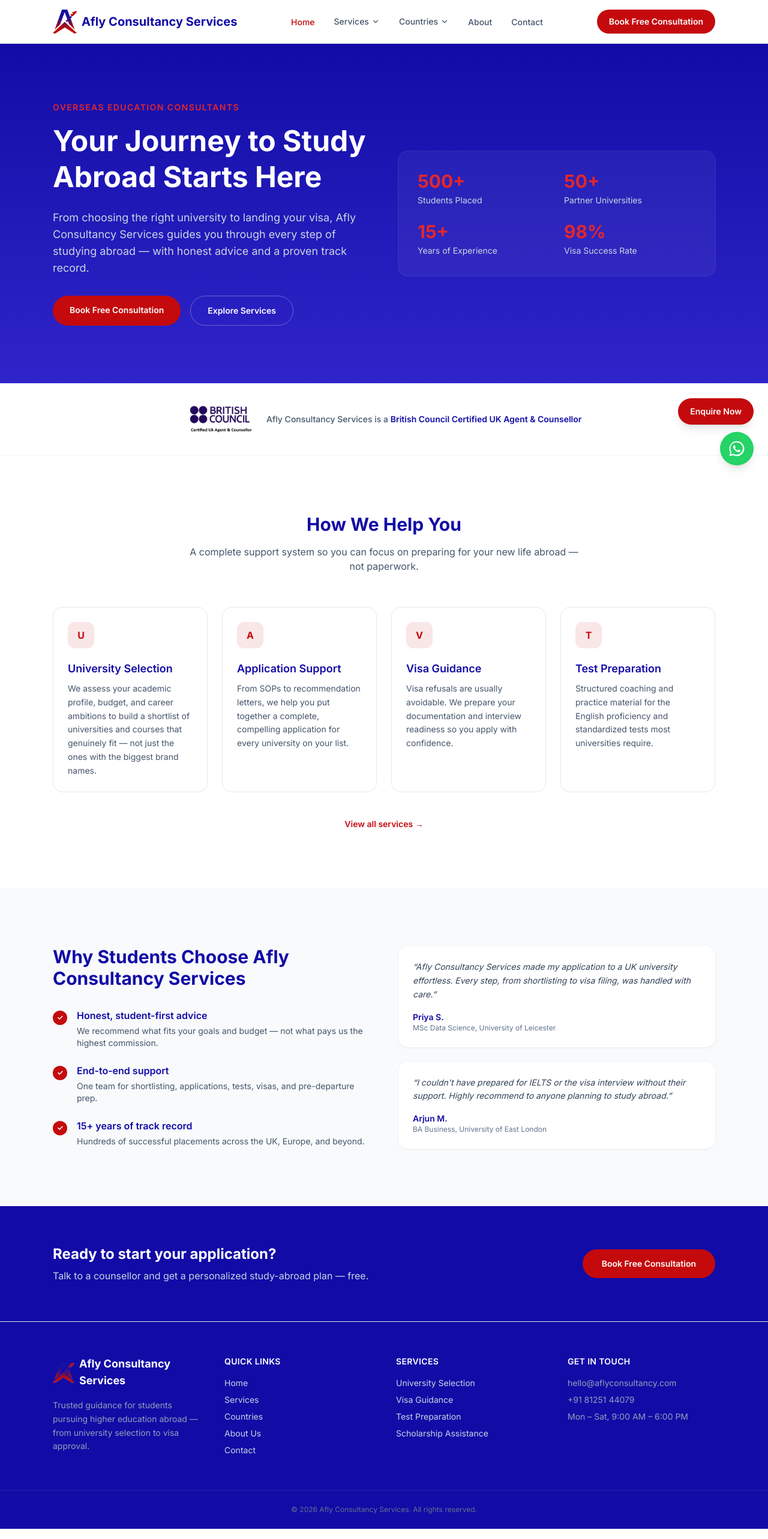
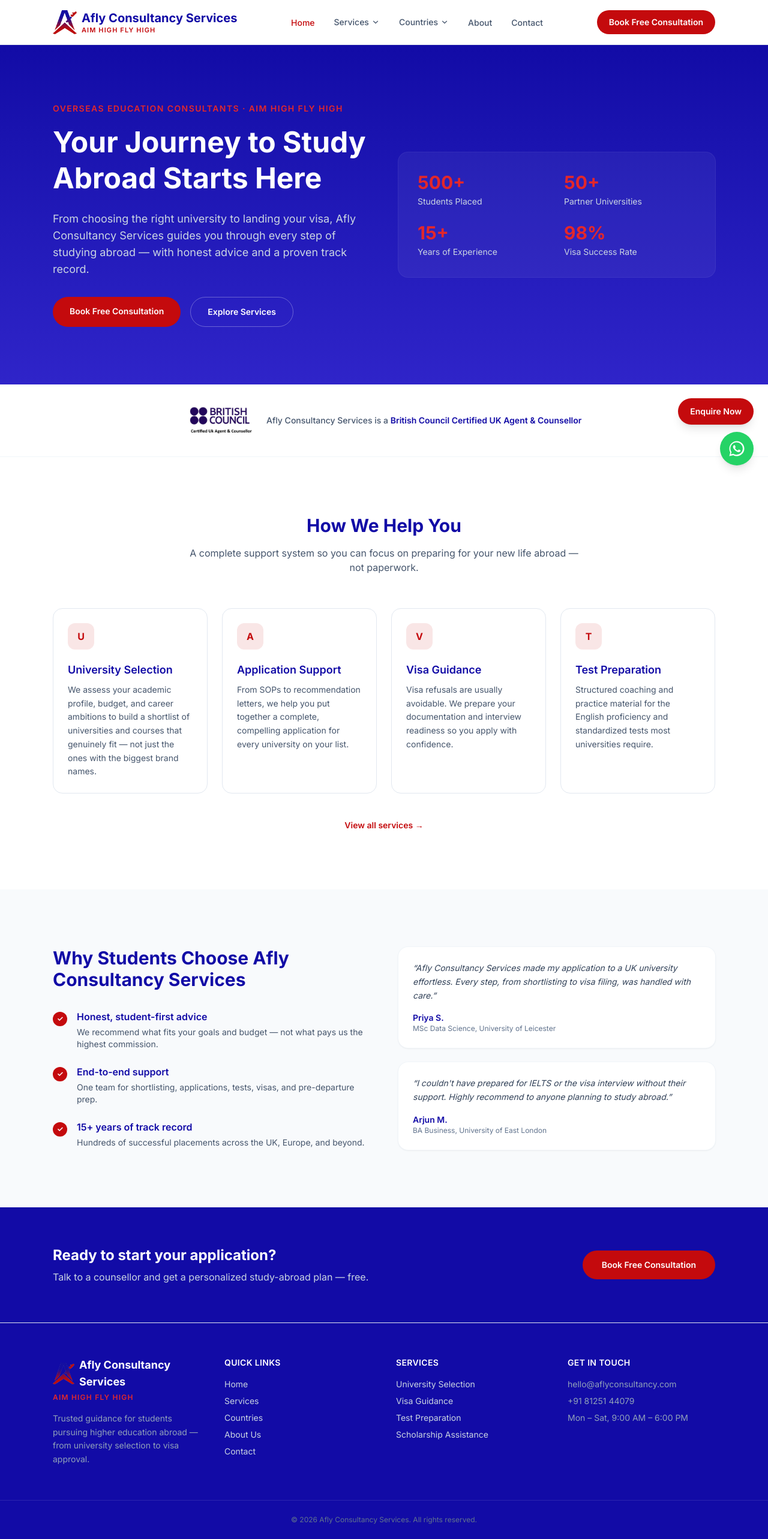
Before and after one commit to rahul197596/aflyconsultancy, a Next.js app: page / in a window 1280 px wide. Shown: the whole page at 60% size. Built offline with nearby package versions, Linux system fonts and the light colour scheme.

Commit message:
Add "Aim High Fly High" tagline to nav, footer, and hero
Matches the tagline from the original logo lockup, shown as a
stacked subtitle under the brand name in the Navbar and Footer, and
worked into the hero eyebrow text on the homepage.

```diff
--- a/src/app/page.tsx
+++ b/src/app/page.tsx
@@ -32,7 +32,7 @@ export default function Home() {
         <div className="mx-auto grid max-w-6xl items-center gap-12 px-6 py-24 md:grid-cols-2">
           <div>
             <p className="text-sm font-semibold uppercase tracking-widest text-brand-red-light">
-              Overseas Education Consultants
+              Overseas Education Consultants · Aim High Fly High
             </p>
             <h1 className="mt-4 text-4xl font-bold leading-tight md:text-5xl">
               Your Journey to Study Abroad Starts Here
--- a/src/components/Footer.tsx
+++ b/src/components/Footer.tsx
@@ -9,6 +9,9 @@ export default function Footer() {
             <img src="/logo.png" alt="Afly Consultancy Services" className="h-9 w-9 object-contain" />
             Afly Consultancy Services
           </div>
+          <p className="mt-1 text-xs font-semibold uppercase tracking-widest text-brand-red-light">
+            Aim High Fly High
+          </p>
           <p className="mt-4 text-sm leading-relaxed text-slate-400">
             Trusted guidance for students pursuing higher education abroad —
             from university selection to visa approval.
--- a/src/components/Navbar.tsx
+++ b/src/components/Navbar.tsx
@@ -74,9 +74,14 @@ export default function Navbar() {
   return (
     <header ref={navRef} className="sticky top-0 z-50 border-b border-slate-200 bg-white/90 backdrop-blur">
       <nav className="mx-auto flex max-w-6xl items-center justify-between px-6 py-4">
-        <Link href="/" className="flex items-center gap-2 text-xl font-bold text-brand-blue">
+        <Link href="/" className="flex items-center gap-2 text-brand-blue">
           <img src="/logo.png" alt="Afly Consultancy Services" className="h-10 w-10 object-contain" />
-          Afly Consultancy Services
+          <span className="leading-tight">
+            <span className="block text-xl font-bold">Afly Consultancy Services</span>
+            <span className="block text-[11px] font-semibold uppercase tracking-widest text-brand-red">
+              Aim High Fly High
+            </span>
+          </span>
         </Link>
 
         <ul className="hidden items-center gap-8 md:flex">
```
